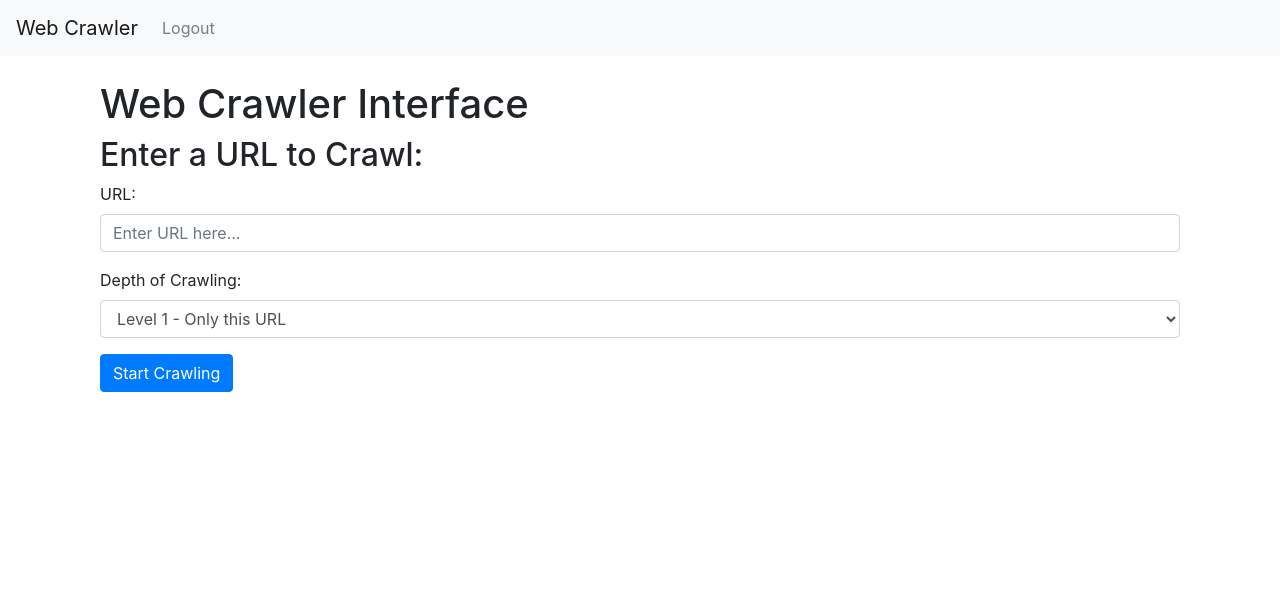
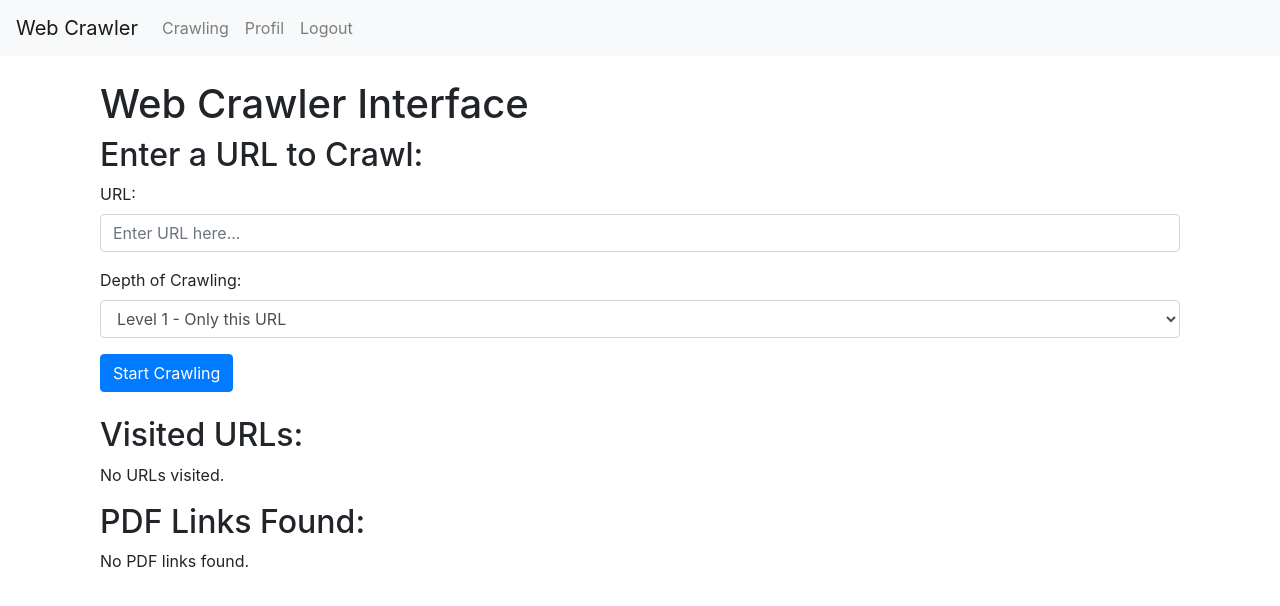
Before and after one commit to DYO1407/Web_Crawler, a Flask app: page /crawl in a window 1280 px wide. Shown: the top 606 px of the page. Run offline with Flask 3, Linux system fonts and the light colour scheme; a user stored in the database is signed in; parts of the project's set-up code (start-up, migrations or seed data) failed here and were passed over; some libraries are stand-ins or nearby versions.

Commit message:
Crawling works well but not 100% with profil and search_protokoll

```diff
--- a/app/routes.py
+++ b/app/routes.py
@@ -2,7 +2,7 @@ from flask import Flask, render_template, redirect, url_for, request, flash, ses
 from werkzeug.security import generate_password_hash, check_password_hash
 from flask_login import login_user, logout_user, login_required, current_user
 from app import app, db, login_manager
-from app.models import User
+from app.models import User , CrawlData
 from flask_mail import Message
 from app import mail
 import secrets
@@ -13,6 +13,10 @@ import requests
 
 from bs4 import BeautifulSoup
 from urllib.parse import urljoin, urlparse
+import aiohttp
+
+
+from datetime import datetime
 
 
 
@@ -61,63 +65,111 @@ def login():
 
     return render_template('login.html')
 
+@app.route('/profile')
+@login_required
+def profile():
+    # Holen Sie die Crawling-Daten für den aktuellen Benutzer
+    crawl_records = CrawlData.query.filter_by(user_id=current_user.id).all()
+    return render_template('profile.html', crawl_records=crawl_records)
+
+
+async def fetch(session, url):
+    try:
+        async with session.get(url, timeout=10) as response:
+            response.raise_for_status()
+            content_type = response.headers.get('Content-Type', '').lower()
+            if 'application/pdf' in content_type:
+                # If the content is a PDF, return the URL (do not attempt to decode content)
+                return url
+            elif 'text/html' in content_type:
+                # If the content is HTML, return the decoded text
+                return await response.text()
+            else:
+                # If the content is neither PDF nor HTML, ignore it
+                return None
+    except Exception as e:
+        print(f"Error fetching {url}: {e}")
+        return None
+
 def is_valid(url):
-    """Überprüft, ob `url` eine gültige URL ist."""
+    """Check if `url` is a valid URL."""
     parsed = urlparse(url)
-    return bool(parsed.netloc) and bool(parsed.scheme)
+    return bool(parsed.netloc) and bool(parsed.scheme) and parsed.scheme in ['http', 'https']
 
 def get_all_links(url, soup):
-    """Extrahiert und gibt alle Links von einer BeautifulSoup-Objekt zurück."""
+    """Extract and return all links from a BeautifulSoup object."""
     links = set()
     for link in soup.find_all('a', href=True):
         href = link['href']
-        if is_valid(href):
-            full_url = urljoin(url, href)
+        full_url = urljoin(url, href)
+        if is_valid(full_url):
             links.add(full_url)
     return links
 
-def crawl(url, max_depth):
-    visited = set()  # Set to store visited URLs to avoid revisiting
-    to_visit = [url]  # Starting with the initial URL
+def find_pdf_links(url, soup):
+    """Identify and return a list of PDF links from a BeautifulSoup object."""
+    pdf_links = set()
+    for link in soup.find_all('a', href=True):
+        href = link['href']
+        full_url = urljoin(url, href)
+        if '.pdf' in full_url.lower():
+            pdf_links.add(full_url)
+    return pdf_links
 
-    while to_visit and max_depth > 0:
-        current_url = to_visit.pop(0)
-        if current_url not in visited:
+async def crawl(url, level):
+    visited = set()
+    to_visit = [(url, 1)]
+    all_pdf_links = set()
+    base_domain = urlparse(url).netloc
+
+    async with aiohttp.ClientSession() as session:
+        while to_visit:
+            current_url, _ = to_visit.pop(0)
+            if current_url in visited:
+                continue
             visited.add(current_url)
-            try:
-                response = requests.get(current_url, timeout=10)
-                if response.ok:  # Checks if the response status code is less than 400
-                    soup = BeautifulSoup(response.text, 'html.parser')
-                    links = get_all_links(current_url, soup)
-                    to_visit.extend(links - visited)  # Adds new links that haven't been visited
-            except requests.RequestException as e:
-                print(f"An error occurred: {e}")
-        max_depth -= 1  # Reduces depth with each loop iteration
 
-    return visited
+            content = await fetch(session, current_url)
+            if content and current_url == content:
+                # If the content returned is a URL, it's a PDF link
+                all_pdf_links.add(content)
+            elif content:
+                # Process HTML content
+                soup = BeautifulSoup(content, 'html.parser')
+                pdf_links = find_pdf_links(current_url, soup)
+                all_pdf_links.update(pdf_links)
+
+                if level == 1:
+                    continue  # Stop if level 1
+
+                links = get_all_links(current_url, soup)
+                for link in links:
+                    link_domain = urlparse(link).netloc
+                    if (level == 2 and link_domain == base_domain) or level == 3:
+                        to_visit.append((link, 1))
+
+                        # Irgendwo in Ihrem Code, nachdem das Crawling abgeschlossen ist:
+
+
+
+    return visited, all_pdf_links
 
 
 @app.route('/start_crawl', methods=['POST'])
 @login_required
-def start_crawl():
+async def start_crawl():
     url = request.form['url']
-    depth = int(request.form.get('depth', 1))
-    links = []
+    level = int(request.form.get('depth', 1))
 
-    if not url_validator(url):
-        flash('Ungültige URL. Bitte geben Sie eine gültige URL ein.', 'danger')
-        return render_template('crawl.html', links=links)
+    visited, pdf_links = await crawl(url, level)
+    pdf_links_string = ','.join(pdf_links)
 
-    try:
-        links = crawl(url, depth)
-        flash(f'Die Webseite ist gültig und erreichbar! {len(links)} Links gefunden.', 'success')
-    except Exception as e:
-        flash(f'Ein Fehler ist aufgetreten: {str(e)}', 'danger')
+    new_crawl = CrawlData(user_id=current_user.id, url=url, pdf_links=pdf_links_string, crawl_date=datetime.utcnow())
+    db.session.add(new_crawl)
+    db.session.commit()
 
-    return render_template('crawl.html', links=links)
-
-
-
+    flash('Crawl erfolgreich gestartet. PDF-Links wurden gespeichert.')
+    return render_template('crawl.html', visited=visited, pdf_links=pdf_links)
 
 # Registrierung
 @app.route('/register', methods=['GET', 'POST'])
--- a/app/templates/crawl.html
+++ b/app/templates/crawl.html
@@ -28,15 +28,27 @@
             {% endfor %}
         {% endif %}
     {% endwith %}
-    {% if links %}
     <div class="mt-4">
-        <h2>Found Links:</h2>
-        <ul>
-            {% for link in links %}
-            <li><a href="{{ link }}" target="_blank">{{ link }}</a></li>
-            {% endfor %}
-        </ul>
+        <h2>Visited URLs:</h2>
+        {% if visited %}
+            <ul>
+                {% for url in visited %}
+                <li><a href="{{ url }}" target="_blank">{{ url }}</a></li>
+                {% endfor %}
+            </ul>
+        {% else %}
+            <p>No URLs visited.</p>
+        {% endif %}
+        <h2>PDF Links Found:</h2>
+        {% if pdf_links %}
+            <ul>
+                {% for link in pdf_links %}
+                <li><a href="{{ link }}" target="_blank">{{ link }}</a></li>
+                {% endfor %}
+            </ul>
+        {% else %}
+            <p>No PDF links found.</p>
+        {% endif %}
     </div>
-    {% endif %}
 </div>
 {% endblock %}
--- a/app/templates/layout.html
+++ b/app/templates/layout.html
@@ -15,6 +15,13 @@
         <div class="collapse navbar-collapse" id="navbarNav">
             <ul class="navbar-nav">
                 {% if current_user.is_authenticated %}
+
+                    <li class="nav-item">
+                        <a class="nav-link" href="{{ url_for('crawl_page') }}">Crawling</a>
+                    </li>
+                    <li class="nav-item">
+                        <a class="nav-link" href="{{ url_for('profile') }}">Profil</a>
+                    </li>
                     <li class="nav-item">
                         <a class="nav-link" href="{{ url_for('logout') }}">Logout</a>
                     </li>
--- a/run.py
+++ b/run.py
@@ -1,7 +1,10 @@
-from app import app
+
 from flask import Flask, current_app
 
-app = Flask(__name__)
+from app import app
+
+
+
 
 def hello():
    secret_key = current_app.config['SECRET_KEY']
```
Also changed, not shown: app/__init__.py (+3 -4 lines), app/models.py (+20 -1 lines), app/templates/profile.html (added, +23 -0 lines), app.db.
